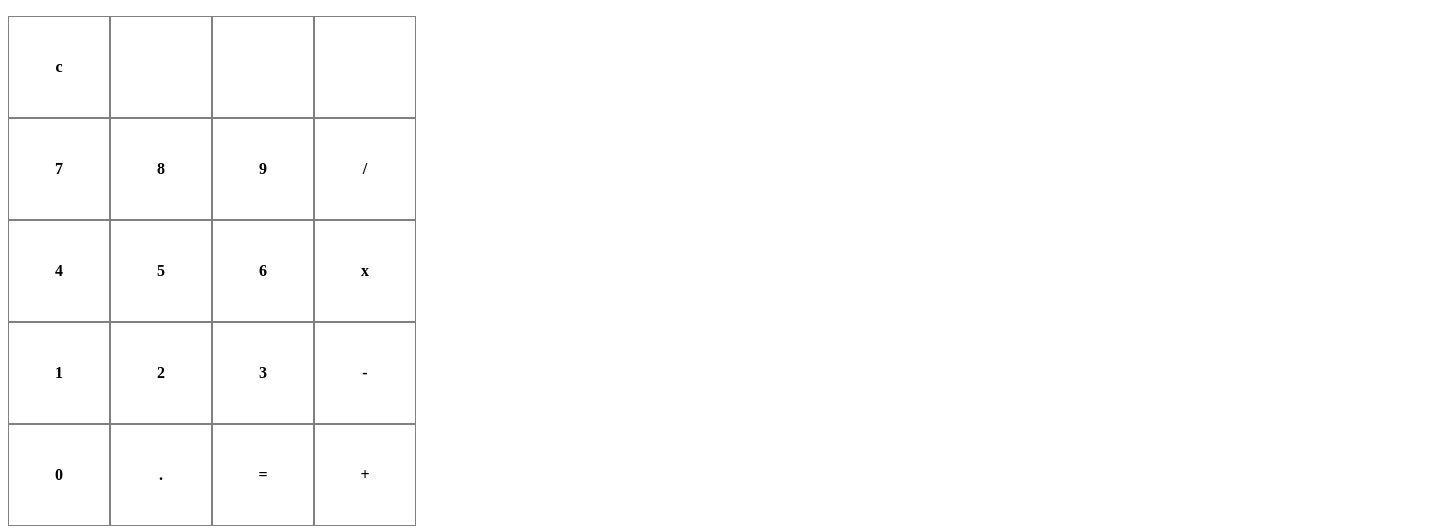
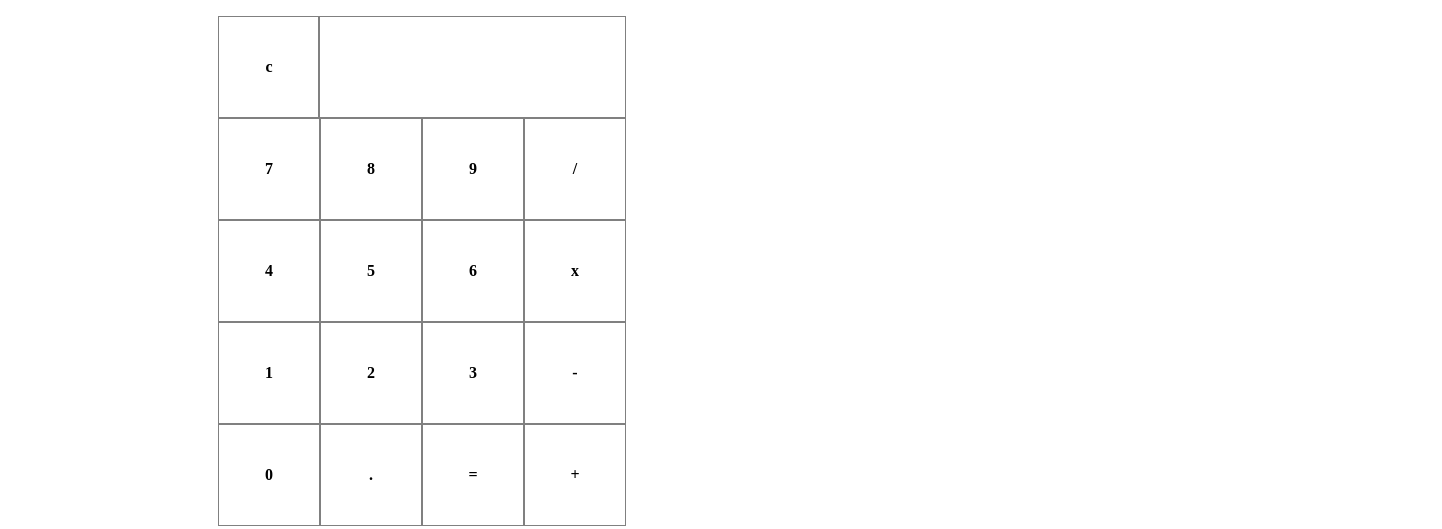
Before and after one commit to sbesozzi/JavaScript-Calculator, a plain HTML site: page index.html in a window 1280 px wide. Shown: the whole page, 1442 px wide, since content can reach past the window. Drawn offline with Linux system fonts and the light colour scheme.

Commit message:
Centered calculator

```diff
--- a/index.html
+++ b/index.html
@@ -11,11 +11,8 @@
   <ul class="calculator">
     <li class="key"><h4 class="key-text">c</h4>
     </li>
-    <li class="key">
-    </li>
-    <li class="key">
-    </li>
-    <li class="key">
+    <li class="key-result">
+
     </li>
     <li class="key"><h4 class="key-text">7</h4>
     </li>
--- a/main.css
+++ b/main.css
@@ -2,13 +2,21 @@ ul {
   list-style: none;
 }
 
+.container {
+ width: 100%;
+ padding-left: 170px
+}
 .calculator {
-  height: 600px;
-  width: 420px;
-  padding-left: 0px;
+  height: 511px;
+  width: 408px;
+  text-align: center;
+ /* margin: 0;*/
+ /* padding-left: 0px;*/
+
+/*  border: 1px solid grey;*/
 
 
- /* overflow: hidden;*/
+  overflow: hidden;
 
 }
 
@@ -27,8 +35,9 @@ ul {
   text-align: center;
 }
 
-/*.key-result {
-  width: 300px;
+.key-result {
+  margin-left: 100px;
+  width: 306px;
   height: 100px;
   border: 1px solid grey;
-}*/
+}
```
